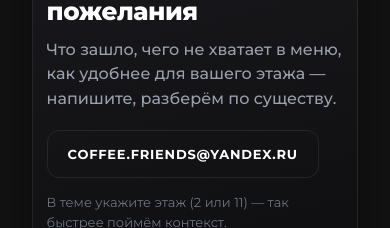
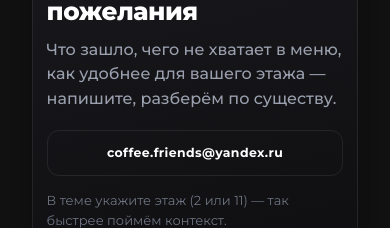
Before and after one commit to puholet-sketch/coffee.friends, a plain HTML site: page index.html in a window 390 px wide. Shown: the part 4140-4368 px from the top of the page. Drawn offline with Linux system fonts and the light colour scheme.

Commit message:
Fix mobile feedback section CSS parsing
Co-authored-by: Cursor <cursoragent@cursor.com>

```diff
--- a/assets/css/main.css
+++ b/assets/css/main.css
@@ -1508,7 +1508,19 @@ strong {
     padding: 14px;
   }
 
-  .feedback-channel-btn {`r`n    width: 100%;`r`n    min-height: 46px;`r`n    padding: 12px 14px;`r`n    font-size: 0.78rem;`r`n    line-height: 1.25;`r`n    letter-spacing: 0.03em;`r`n    text-transform: none;`r`n    text-align: center;`r`n    white-space: normal;`r`n    overflow-wrap: anywhere;`r`n    word-break: break-word;`r`n  }`r`n
+  .feedback-channel-btn {
+    width: 100%;
+    min-height: 46px;
+    padding: 12px 14px;
+    font-size: 0.78rem;
+    line-height: 1.25;
+    letter-spacing: 0.03em;
+    text-transform: none;
+    text-align: center;
+    white-space: normal;
+    overflow-wrap: anywhere;
+    word-break: break-word;
+  }
   .footer {
     padding-top: 22px;
     padding-bottom: max(20px, env(safe-area-inset-bottom, 0px));
```
